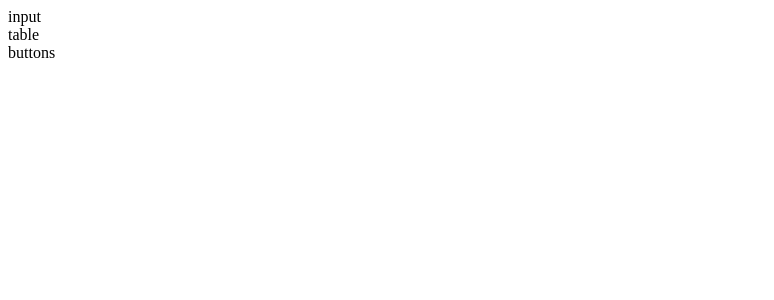
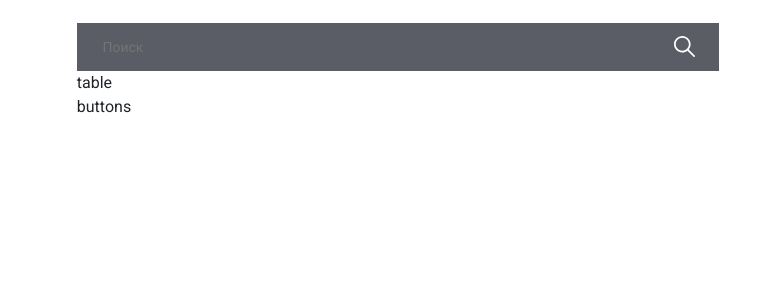
Before and after one commit to webRofl/business_sector, a React (Create React App) app: page / in a window 1280 px wide. Shown: the top 300 px of the page, without its empty margins (0-774 px from the left). Built offline with nearby package versions, Linux system fonts and the light colour scheme.

Commit message:
create search field

```diff
--- a/package.json
+++ b/package.json
@@ -9,13 +9,17 @@
     "@types/jest": "^27.4.1",
     "@types/node": "^16.11.32",
     "@types/react": "^18.0.8",
+    "@types/react-bootstrap": "^0.32.29",
     "@types/react-dom": "^18.0.3",
     "axios": "^0.27.2",
+    "bootstrap": "^5.1.3",
     "react": "^18.1.0",
     "react-bootstrap": "^2.3.1",
     "react-dom": "^18.1.0",
+    "react-redux": "^8.0.1",
     "react-router-dom": "^6.3.0",
     "react-scripts": "5.0.1",
+    "redux": "^4.2.0",
     "typescript": "^4.6.4",
     "web-vitals": "^2.1.4"
   },
--- /dev/null
+++ b/src/App.module.css
@@ -0,0 +1,13 @@
+@import url('https://fonts.googleapis.com/css2?family=Roboto&display=swap');
+
+* {
+    margin: 0;
+    padding: 0;
+    box-sizing: border-box;
+}
+
+.mainWrapper {
+    margin: 0 6%;
+    font-family: 'Roboto',
+    sans-serif;
+}
--- a/src/App.tsx
+++ b/src/App.tsx
@@ -2,14 +2,18 @@ import React from 'react';
 import FindUser from './components/FindUser/FindUser';
 import MainTable from './components/MainTable/MainTable';
 import TableControls from './components/TableControls/TableControls';
+import 'bootstrap/dist/css/bootstrap.min.css';
+import classes from './App.module.css';
 
-const App = () => {
+type AppProps = {};
+
+const App: React.FC<AppProps> = () => {
   return (
-    <div>
+    <main className={classes.mainWrapper}>
       <FindUser />
       <MainTable />
       <TableControls />
-    </div>
+    </main>
   );
 };
 
--- a/src/components/FindUser/FindUser.module.css
+++ b/src/components/FindUser/FindUser.module.css
@@ -0,0 +1,24 @@
+.findUser__inputBlock {
+    margin-top: 2%;
+    margin-right: 43%;
+    align-items: center;
+    display: flex;
+    background: #5A5C66;
+}
+
+.findUser__input {
+    width: 100%;
+    height: 6vh;
+    background: #5A5C66;
+    font-size: 14px;
+    line-height: 19px;
+    color: #B2B7BF;
+    padding-left: 4%;
+    border: none;
+    outline: none;
+}
+
+.findUser__findIcon {
+    margin-right: 24px;
+    cursor: pointer;
+}
--- a/src/components/FindUser/FindUser.tsx
+++ b/src/components/FindUser/FindUser.tsx
@@ -1,10 +1,24 @@
 import React from 'react';
 import classes from './FindUser.module.css';
+import findIcon from '../../assets/images/find-icon.svg';
 
 type FindUserProps = {};
 
 const FindUser: React.FC<FindUserProps> = () => {
-  return <div>input</div>;
+  return (
+    <div className={classes.findUser__inputBlock}>
+      <input
+        type="text"
+        className={classes.findUser__input}
+        placeholder="Поиск"
+      />
+      <img
+        src={findIcon}
+        alt="find icon"
+        className={classes.findUser__findIcon}
+      />
+    </div>
+  );
 };
 
 export default FindUser;
```
Also changed, not shown: src/assets/images/find-icon.svg (added), 1 other file (tests, documents, lock files or other folders).
